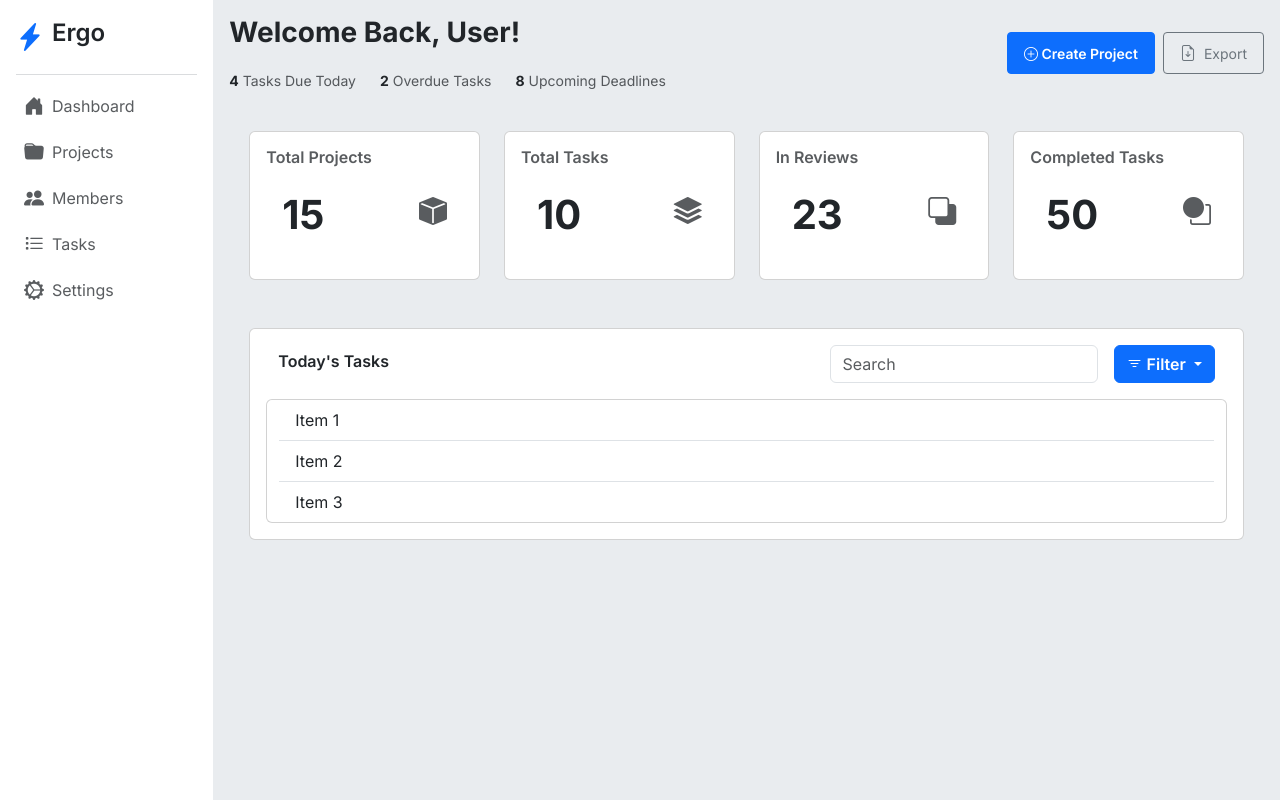
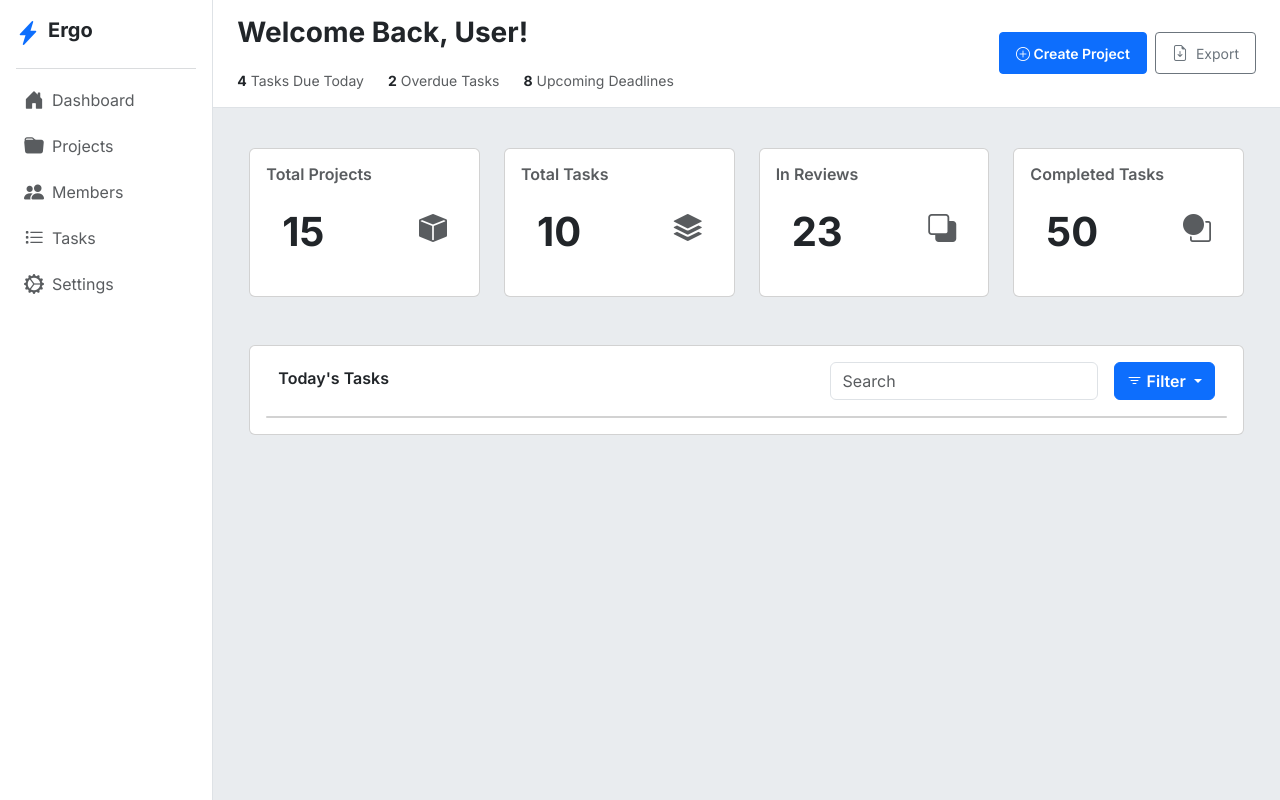
Before and after one commit to rocksoncodes/Ergo-Project-Manager, an Angular app in the folder ergo_frontend/: page /home/dashboard in a window 1280 px wide. Built offline with nearby package versions, Linux system fonts and the light colour scheme.

Commit message:
feat: ui improvements

```diff
--- a/ergo_frontend/src/app/features/home/components/dashboard/dashboard.html
+++ b/ergo_frontend/src/app/features/home/components/dashboard/dashboard.html
@@ -1,4 +1,4 @@
-<div class="vh-100">
+<div class="vh-100 mt-lg-3">
 	<div class="container-fluid">
 		<div class="row mb-5">
 			<!--::begin Total Projects Card     -->
@@ -74,14 +74,10 @@
 					</div>
 				</div>
 			</div>
-			<div class="card">
-				<ul class="list-group list-group-flush">
-					<li class="list-group-item">Item 1</li>
-					<li class="list-group-item">Item 2</li>
-					<li class="list-group-item">Item 3</li>
-				</ul>
-			</div>
-		</div>
+      <div class="card">
+        <div class="card-body p-0">
+        </div>
+      </div>
 		<!--    ::end Task List component-->
 	</div>
 </div>
--- a/ergo_frontend/src/app/features/home/components/header/header.html
+++ b/ergo_frontend/src/app/features/home/components/header/header.html
@@ -1,4 +1,4 @@
-<header class="p-3 m-auto">
+<header class="px-4 py-3 bg-white border-bottom">
   <div class="d-flex justify-content-between align-items-center">
     <!--::begin Welcome message and summary statistics -->
     <div class="d-flex flex-column gap-3">
--- a/ergo_frontend/src/app/features/home/components/home-layout/home-layout.html
+++ b/ergo_frontend/src/app/features/home/components/home-layout/home-layout.html
@@ -1,11 +1,11 @@
-<div class="container-fluid vh-100 m-0 p-0 bg-body-secondary overflow-hidden">
+<div class="container-fluid vh-100 m-0 p-0 bg-white overflow-hidden">
   <div class="row g-0 vh-100">
     <div class="col-lg-2 h-100">
       <app-sidebar></app-sidebar>
     </div>
     <div class="col h-100 d-flex flex-column">
       <app-header></app-header>
-      <main class="flex-grow-1 overflow-auto p-4">
+      <main class="flex-grow-1 overflow-auto p-4 bg-body-secondary">
         <router-outlet></router-outlet>
       </main>
     </div>
--- a/ergo_frontend/src/app/features/home/components/sidebar/sidebar.html
+++ b/ergo_frontend/src/app/features/home/components/sidebar/sidebar.html
@@ -1,8 +1,8 @@
-<aside class="sidebar vh-100 d-flex flex-column bg-white">
+<aside class="sidebar vh-100 d-flex flex-column bg-white border-end">
 	<!--::begin Branding-->
 	<div class="sidebar-brand d-flex align-items-center px-3 py-3">
-		<i class="bi bi-lightning-charge-fill text-primary fs-3"></i>
-		<h4 class="brand-name ms-2 fw-semibold">Ergo</h4>
+		<i class="bi bi-lightning-charge-fill text-primary fs-4"></i>
+		<h5 class="brand-name ms-2 fw-bold">Ergo</h5>
 	</div>
 	<!--::end Branding  -->
 
```
